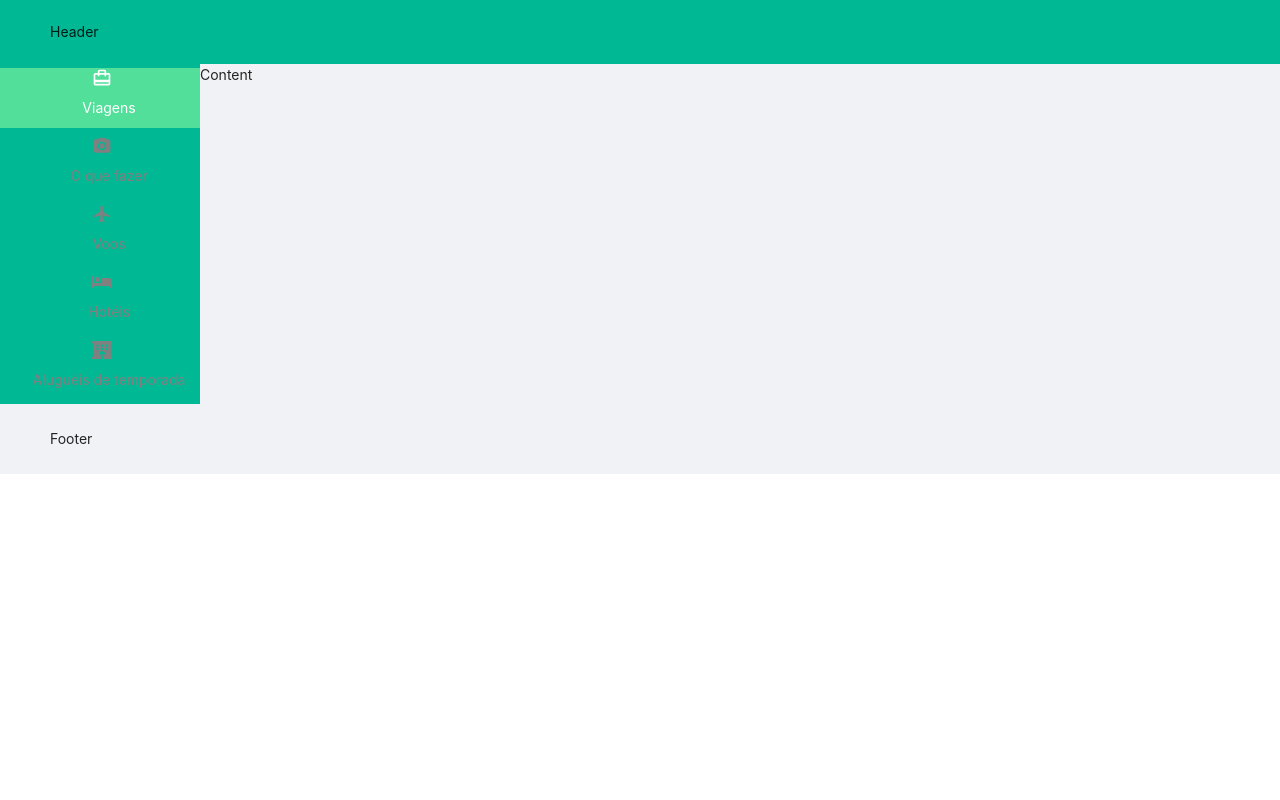
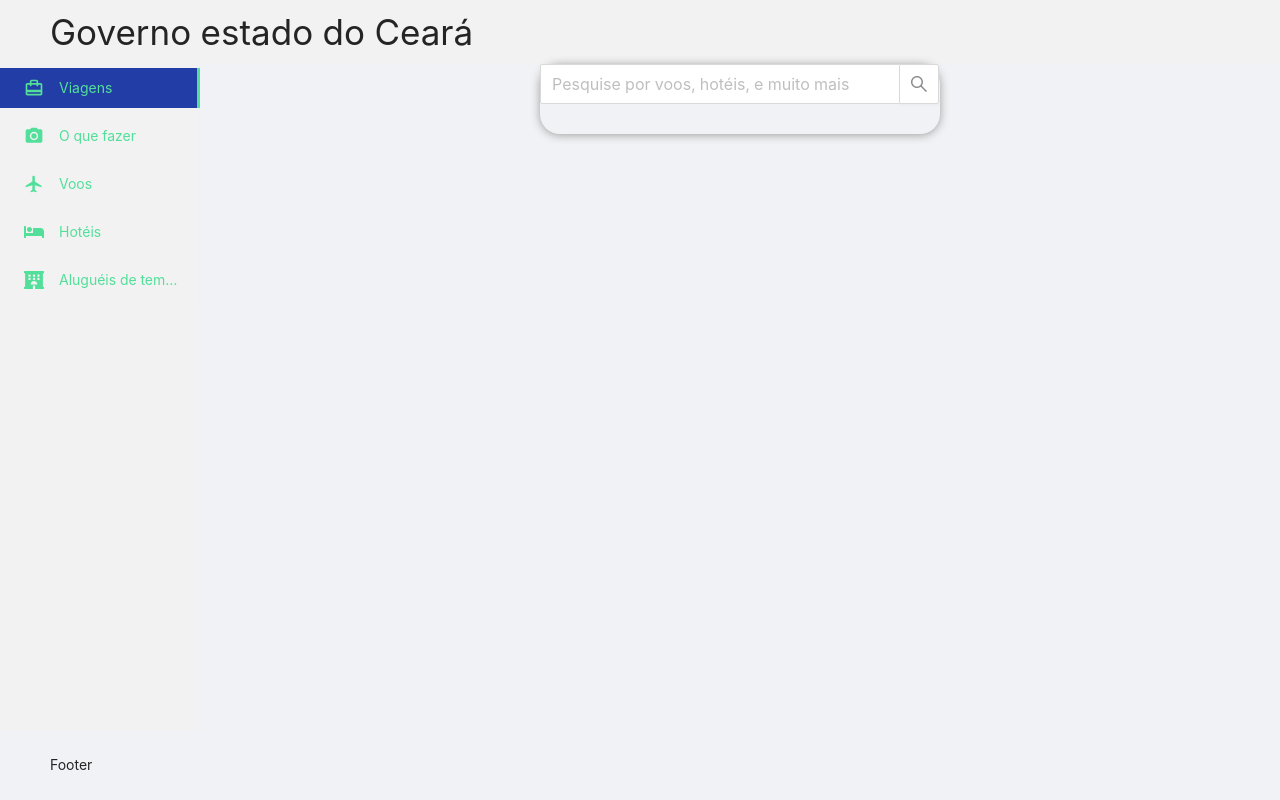
Before and after one commit to brufelix/modified-ant.design-components, a React (Create React App) app: page / in a window 1280 px wide. Built offline with nearby package versions, Linux system fonts and the light colour scheme.

Commit message:
refactor: modifying colors

```diff
--- a/craco.config.js
+++ b/craco.config.js
@@ -10,14 +10,17 @@ module.exports = {
               modifyVars: {
                 '@primary-color': '#52DF9A',
                 '@link-color': '#52DF9A',
+                '@border-radius-base': '2px',
+                '@input-icon-color':'#52DF9A',
+                '@menu-bg':'#f2f2f2',
+                '@menu-item-active-bg': '#233DA6',
+                '@menu-item-color': "#52DF9A",
+                '@menu-item-hover-bg': '#B3B3B3',
+                '@btn-primary-bg': '#52DF9A',
+                '@slider-track-background-color': '#f2f2f2',
+                '@layout-header-background': '#f2f2f2',
                 '@link-hover-color': '#00B894',
-                '@border-radius-base': '2px',
-                '@menu-bg':'#52DF9A',
-                '@item-active-bg': '#f5f5f5',
-                '@item-hover-bg': '#f5f5f5',
-                '@btn-primary-bg': '#52DF9A',
-                '@slider-track-background-color': '#00B894',
-                '@layout-header-background': '#00B894'
+                '@input-icon-hover-color': '#00B894',
               },
               javascriptEnabled: true,
             },
--- a/src/App.tsx
+++ b/src/App.tsx
@@ -1,21 +1,20 @@
 import React from 'react'
 import { Layout } from 'antd'
 import Menu from './components/Menu'
+import Content from './components/Content'
 import './App.less'
 
-const { Header, Content, Footer, Sider } = Layout
+const { Header, Footer, Sider } = Layout
 
 const App = () => (
   <>
-    <Layout>
-      <Header>Header</Header>
+    <Layout style={{ height: "100vh" }}>
+      <Header style={{fontSize: "2.5em", height: 64}}>Governo estado do Ceará</Header>
       <Layout>
         <Sider trigger={null}>
           <Menu />
         </Sider>
-        <Content>
-          Content
-        </Content>
+        <Content />
       </Layout>
       <Footer>Footer</Footer>
     </Layout>
--- /dev/null
+++ b/src/components/Content/index.tsx
@@ -0,0 +1,29 @@
+import React from 'react'
+import { Layout, Input } from 'antd'
+
+function Content(): JSX.Element {
+    const { Content } = Layout
+    const { Search } = Input
+    return (
+        <>
+            <Content
+                style={{
+                    display: 'flex',
+                    justifyContent: 'flex-start',
+                    alignItems: 'center',
+                    flexDirection: 'column'
+                }}>
+                <Search size="large" style={{
+                    width: 400,
+                    height: 70,
+                    top: 5,
+                    borderRadius: 20,
+                    boxShadow: '0 1px 10px #9E9E9E'
+                }}
+                    placeholder="Pesquise por voos, hotéis, e muito mais" />
+            </Content>
+        </>
+    )
+}
+
+export default Content
--- a/src/components/Menu/index.tsx
+++ b/src/components/Menu/index.tsx
@@ -14,28 +14,25 @@ const styleItem: React.CSSProperties = {
 
 export default () =>
     <>
-        <Menu theme="dark" defaultSelectedKeys={['1']} mode="inline">
+        <Menu defaultSelectedKeys={['1']} mode="inline">
             <Menu.Item key="1" title="Viagens" icon={<MdCardTravel size="20px"
-                style={{ marginRight: 5, color: "white" }} />}
-                style={styleItem}>
+                style={{ marginRight: 5, color: "#52DF9A" }} />}>
                 Viagens
             </Menu.Item>
-            <Menu.Item key="2" icon={<MdCameraAlt size="20px" style={{ marginRight: 5, color: "gray" }} />} style={styleItem}>
+            <Menu.Item key="2" icon={<MdCameraAlt size="20px"
+                style={{ marginRight: 5, color: "#52DF9A" }} />}>
                 O que fazer
             </Menu.Item>
             <Menu.Item key="3" icon={<MdFlight size="20px"
-                style={{ marginRight: 5, color: "gray" }} />}
-                style={styleItem}>
+                style={{ marginRight: 5, color: "#52DF9A" }} />}>
                 Voos
             </Menu.Item>
             <Menu.Item key="4" icon={<FaBed size="20px"
-                style={{ marginRight: 5, color: "gray" }} />}
-                style={styleItem}>
+                style={{ marginRight: 5, color: "#52DF9A" }} />}>
                 Hotéis
             </Menu.Item>
             <Menu.Item key="5" icon={<FaHotel size="20px"
-                style={{ marginRight: 5, color: "gray"  }} />}
-                style={styleItem}>
+                style={{ marginRight: 5, color: "#52DF9A" }} />}>
                 Aluguéis de temporada
             </Menu.Item>
         </Menu>
```
Also changed, not shown: src/assets/img/imggec.jpg (added).
